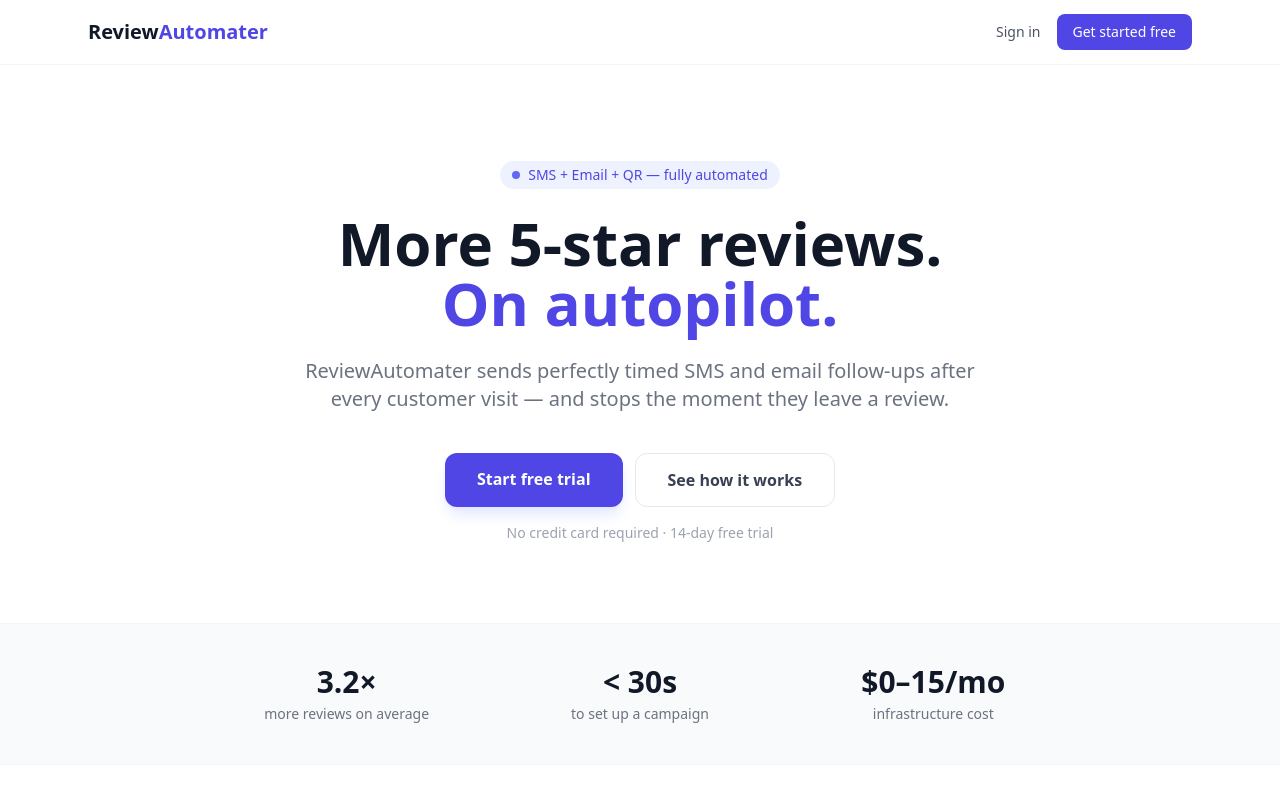
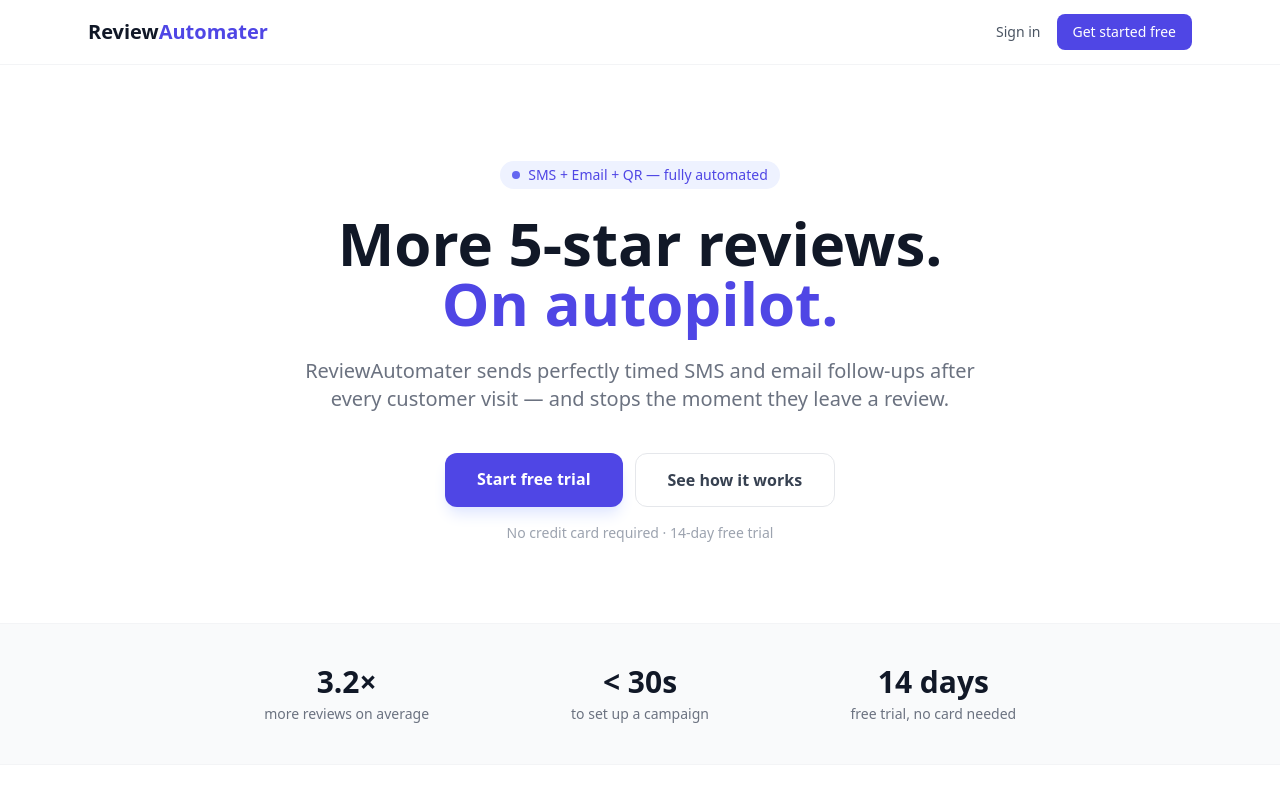
Before and after one commit to neumannbenm-hub/review-automater, a Next.js app: page / in a window 1280 px wide. Shown: the top 800 px of the page. Built offline with nearby package versions, Linux system fonts and the light colour scheme.

Commit message:
Replace infrastructure cost stat with free trial messaging
https://claude.ai/code/session_0155hMwruMu6dvtCajoxLvr7

```diff
--- a/app/page.tsx
+++ b/app/page.tsx
@@ -62,7 +62,7 @@ export default function LandingPage() {
           {[
             { value: "3.2×", label: "more reviews on average" },
             { value: "< 30s", label: "to set up a campaign" },
-            { value: "$0–15/mo", label: "infrastructure cost" },
+            { value: "14 days", label: "free trial, no card needed" },
           ].map(({ value, label }) => (
             <div key={label}>
               <p className="text-3xl font-bold text-gray-900">{value}</p>
```
